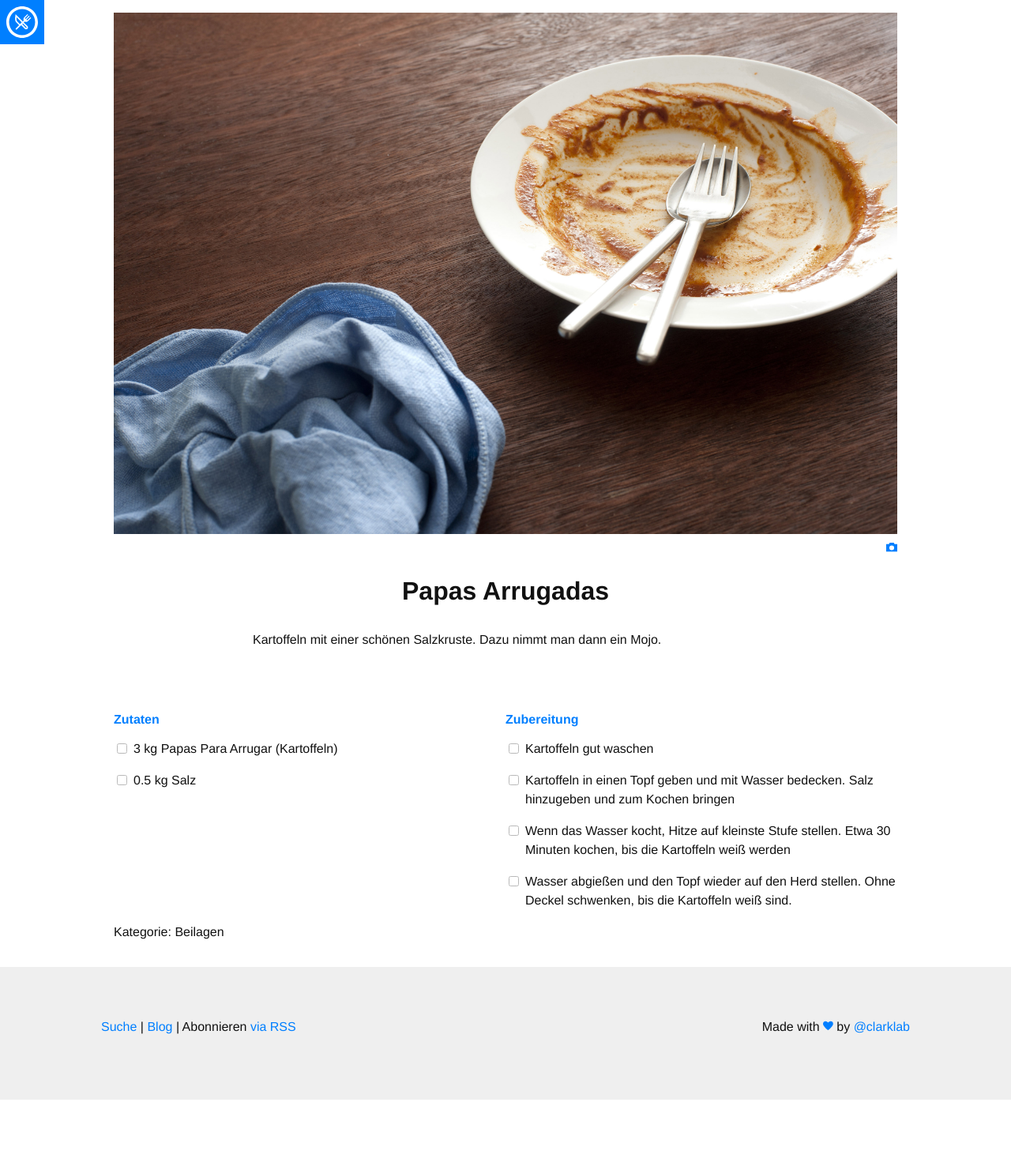
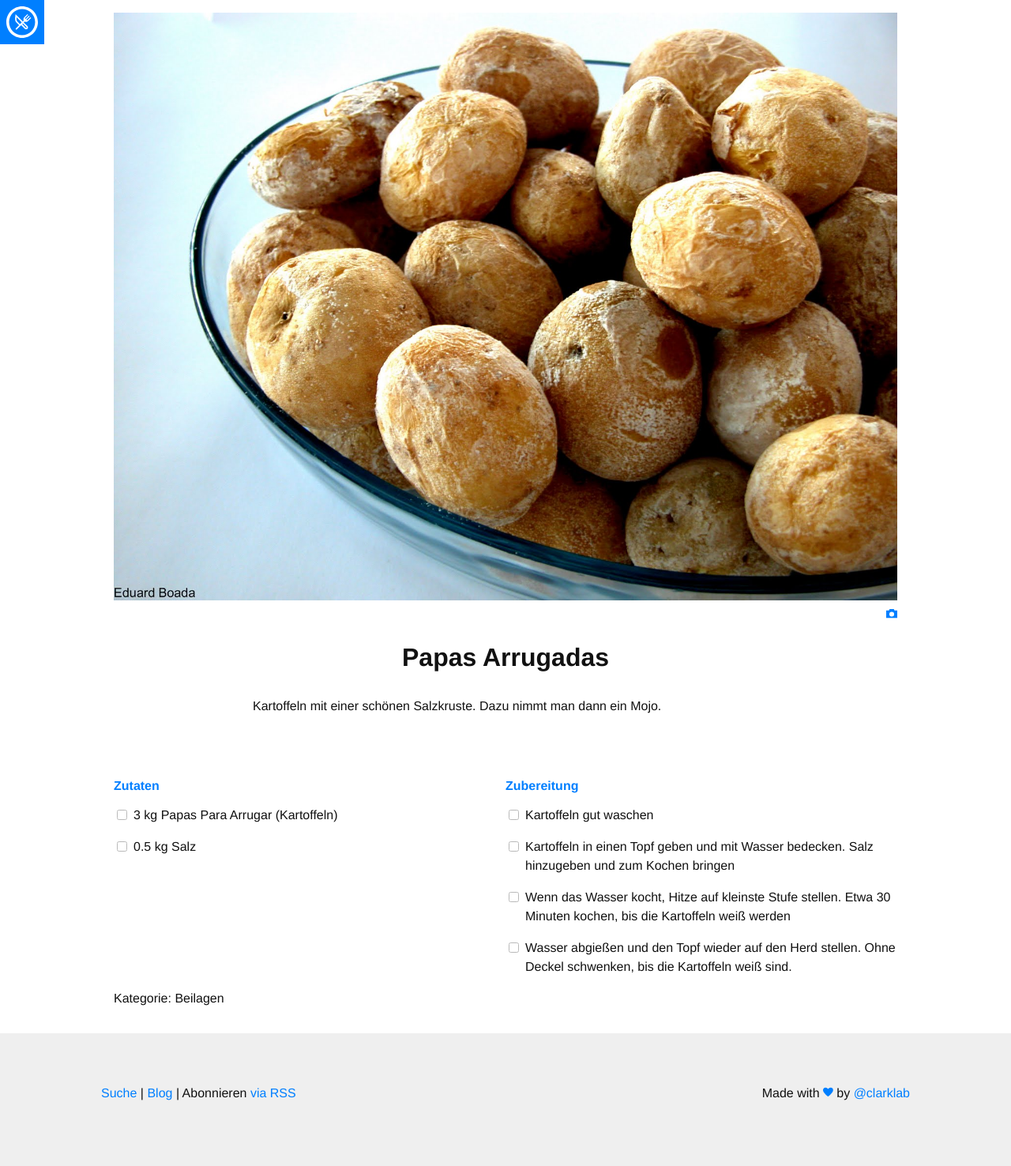
Before and after one commit to kochrunde/kochrunde.github.io, a Jekyll site: the page built from _recipes/papasArrugadas.md, in a window 1280 px wide. Shown: the whole page at 79% size. Built offline with Jekyll 4.4.1, drawn with Linux system fonts in a browser that asks for light colours; nearby versions of some CDN libraries; some web fonts are replaced; before the commit the page ends 1392 px from its top, so only the background shows below that.

Commit message:
More image

```diff
--- a/_recipes/papasArrugadas.md
+++ b/_recipes/papasArrugadas.md
@@ -2,8 +2,8 @@
 
 layout: recipe
 title:  "Papas Arrugadas"
-image: default.jpeg
-imagecredit: https://freefoodphotos.com
+image: papasArrugadas.jpg
+imagecredit: https://nyamsaavedra.blogspot.com/2011/06/papas-arrugadas-i-mojo-picon.html
 category: Beilagen
 tags: kanarisch
 
```
Also changed, not shown: images/papasArrugadas.jpg (added).
